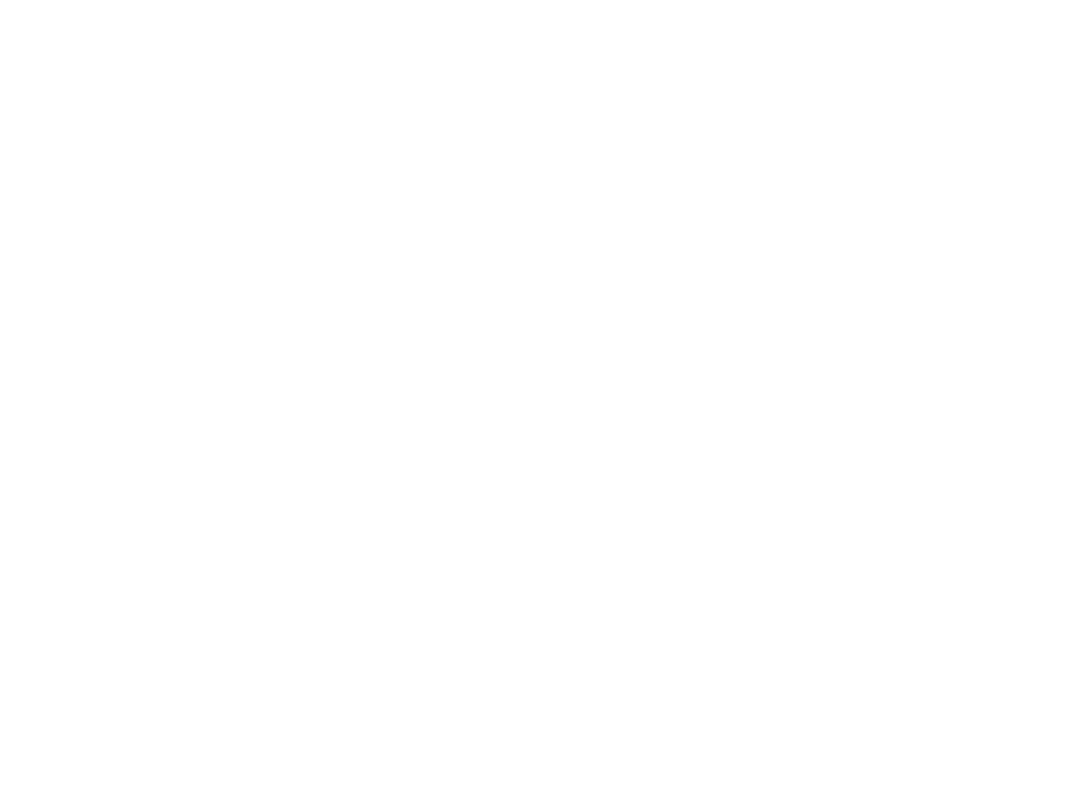
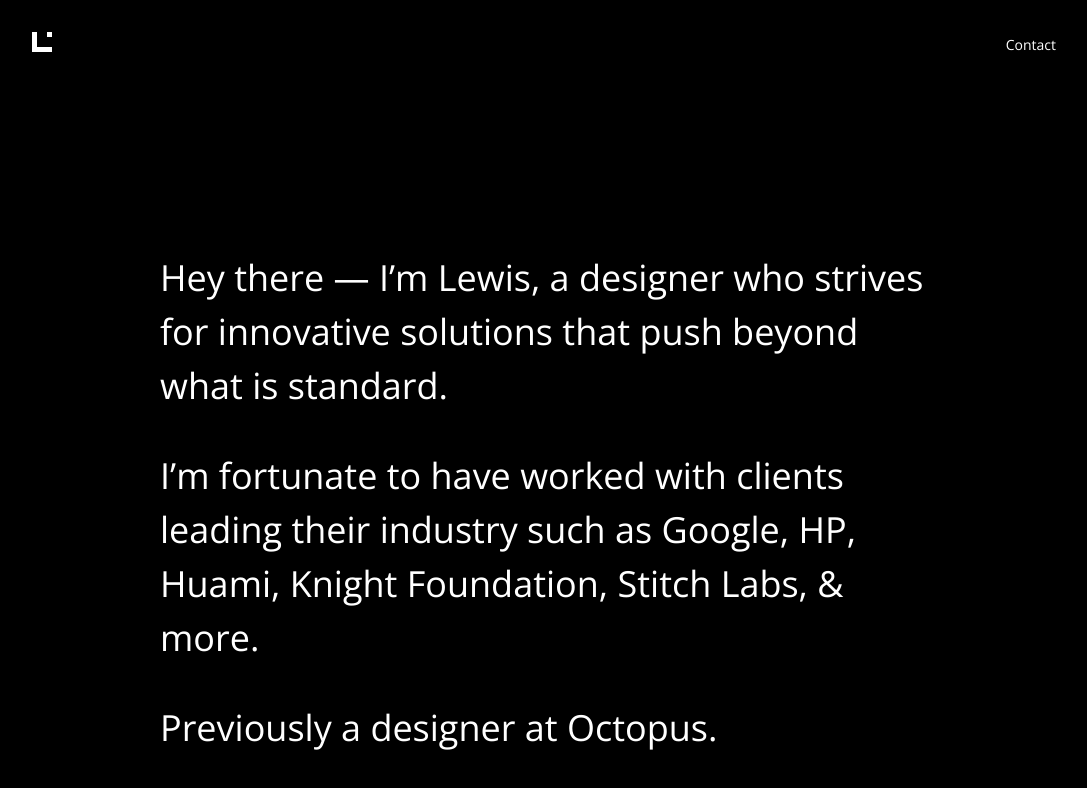
Before and after one commit to ShaRay/lewis, a website: page index.html in a window 1280 px wide. Shown: the whole page, without its empty margins (96-1183 px from the left). Drawn offline with nearby package versions, Linux system fonts and the light colour scheme.

Commit message:
added logo, contact nav and hero section

```diff
--- a/index.html
+++ b/index.html
@@ -2,15 +2,31 @@
 <html>
     <head>
       <meta charset="utf-8">
-      <meta name ="viewport" content="width=device=width, initial-scale=1">
+      <meta name ="viewport" content="width=device-width, initial-scale=1">
       <link href="https://fonts.googleapis.com/css?family=Lora|Open+Sans:400,700" rel="stylesheet">
       <link rel="stylesheet" href="https://npmcdn.com/tachyons@4.0.4/css/tachyons.min.css"/>
       <link rel="stylesheet" href="/assets/css/styles.css"/>
     </head>
     <body>
-      <header>
+      <header class="bg-black">
+        <div class="dt w-100 mw8 center pv4">
+          <a href="/" class="dtc v-mid">
+            <img src="assets/images/lh-logo.svg" height="20" width="20" alt="Lewis Hazen" />
+          </a>
 
+          <nav class="dtc tr v-mid">
+            <a href="#" class="f6 white link dim">Contact</a>
+          </nav>
+        </div>
       </header>
+
+      <section class="bg-black">
+        <div class="mw7 center white pv6">
+          <h3 class="f2 fw4 lh-copy">Hey there — I’m Lewis, a designer who strives for innovative solutions that push beyond what is standard.</h3>
+          <h3 class="f2 fw4 lh-copy">I’m fortunate to have worked with clients leading their industry such as Google, HP, Huami, Knight Foundation, Stitch Labs, & more.</h3>
+          <h3 class="f2 fw4 lh-copy">Previously a designer at Octopus.</h3>
+        </div>
+      </section>
 
       <script id="__bs_script__">//<![CDATA[
         document.write("<script async src='http://HOST:3000/browser-sync/browser-sync-client.2.13.0.js'><\/script>".replace("HOST", location.hostname));
```
Also changed, not shown: readme.md.
